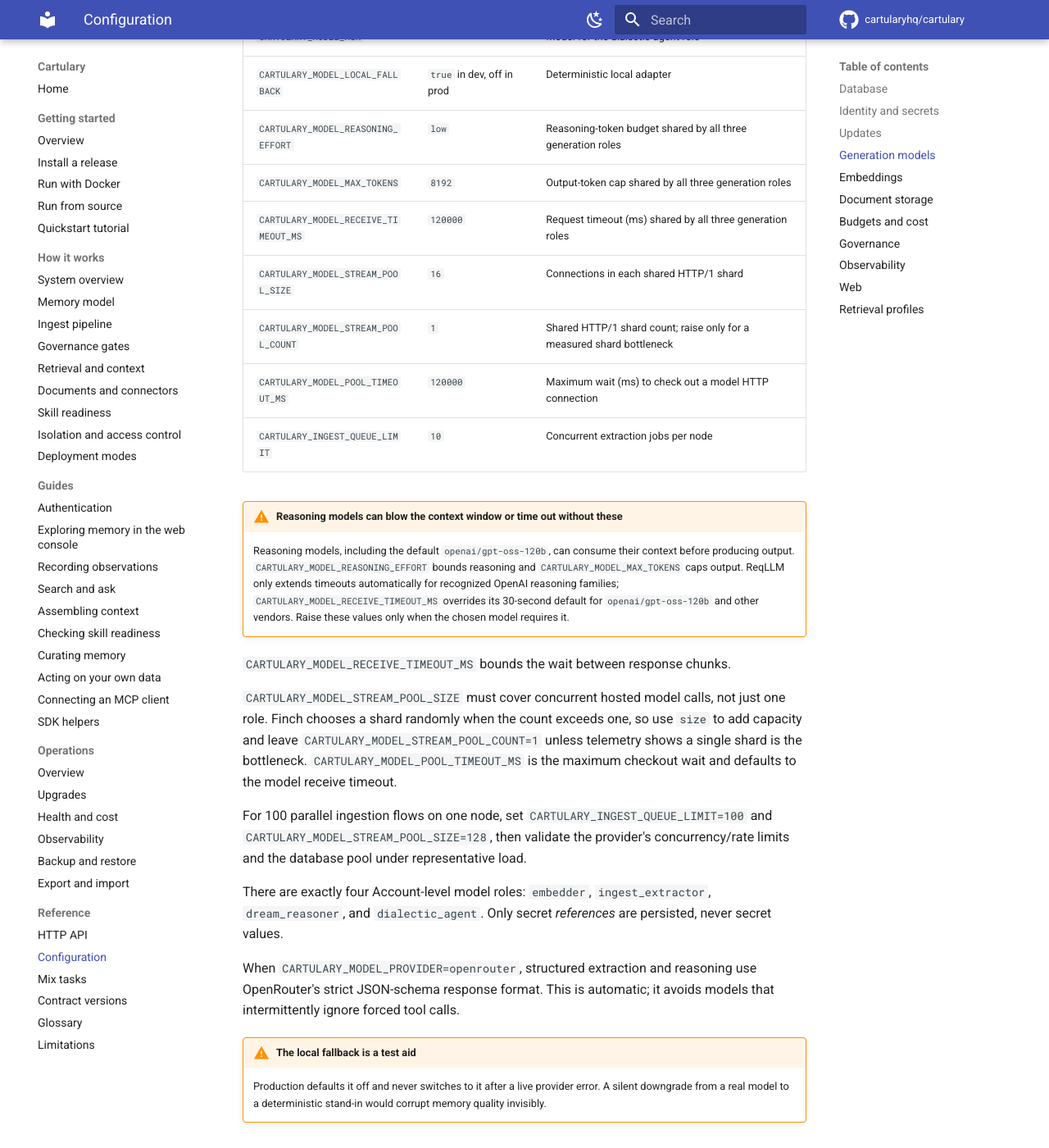
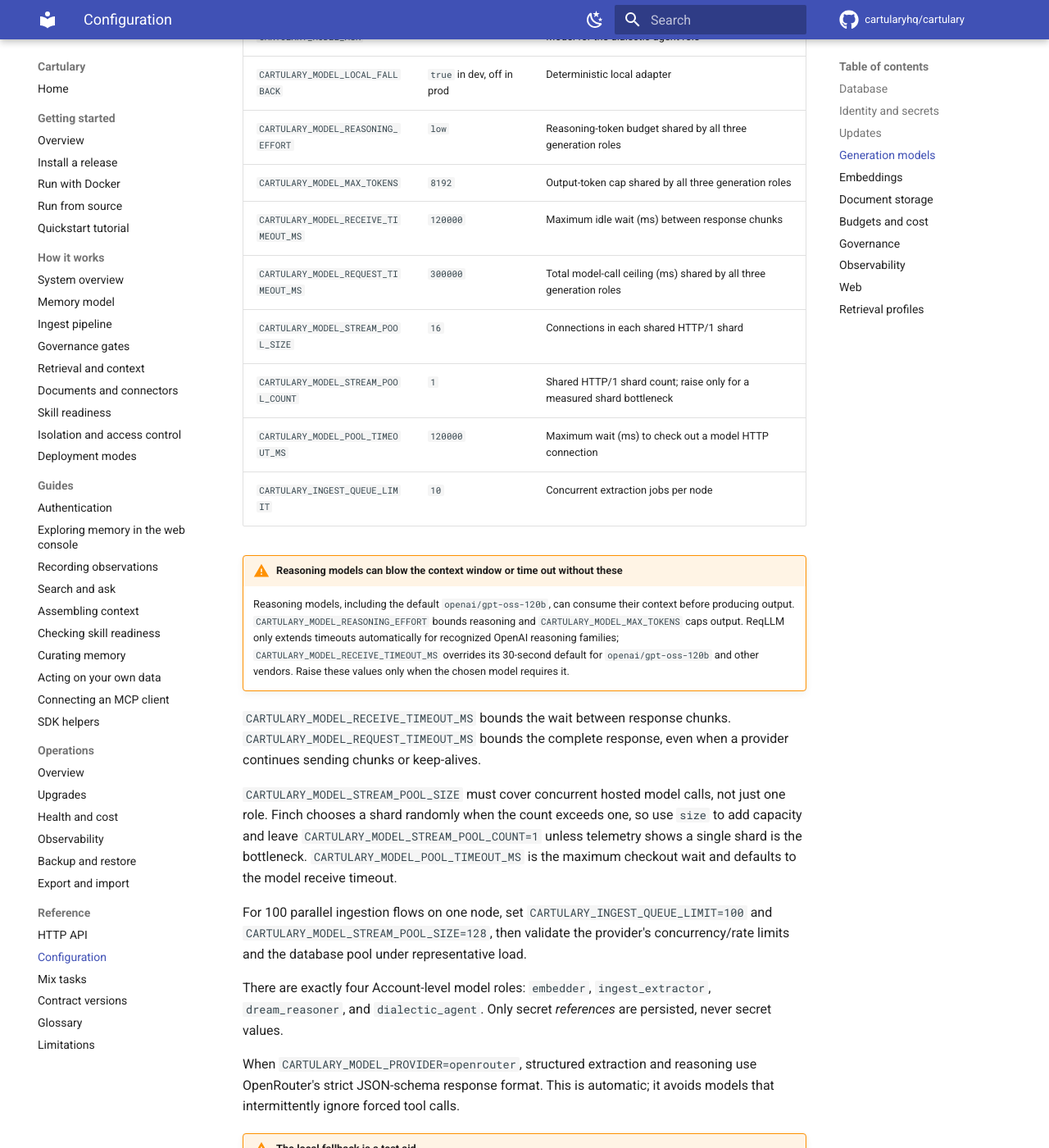
Before and after one commit to cartularyhq/cartulary, an MkDocs documentation site: the page built from docs/reference/configuration.md, in a window 1280 px wide and 1400 px high, scrolled down 2876 px. Shown: the whole window at 82% size. Built offline with MkDocs 1.6.1 and Material for MkDocs 9.7.7, drawn with Linux system fonts in a browser that asks for light colours; comment, search, counter and statistics services are not loaded.

Commit message:
Fix model request timeout cap

```diff
--- a/docs/reference/configuration.md
+++ b/docs/reference/configuration.md
@@ -84,7 +84,8 @@ surfaces report the available version and retain their normal deployment flow.
 | `CARTULARY_MODEL_LOCAL_FALLBACK` | `true` in dev, off in prod | Deterministic local adapter |
 | `CARTULARY_MODEL_REASONING_EFFORT` | `low` | Reasoning-token budget shared by all three generation roles |
 | `CARTULARY_MODEL_MAX_TOKENS` | `8192` | Output-token cap shared by all three generation roles |
-| `CARTULARY_MODEL_RECEIVE_TIMEOUT_MS` | `120000` | Request timeout (ms) shared by all three generation roles |
+| `CARTULARY_MODEL_RECEIVE_TIMEOUT_MS` | `120000` | Maximum idle wait (ms) between response chunks |
+| `CARTULARY_MODEL_REQUEST_TIMEOUT_MS` | `300000` | Total model-call ceiling (ms) shared by all three generation roles |
 | `CARTULARY_MODEL_STREAM_POOL_SIZE` | `16` | Connections in each shared HTTP/1 shard |
 | `CARTULARY_MODEL_STREAM_POOL_COUNT` | `1` | Shared HTTP/1 shard count; raise only for a measured shard bottleneck |
 | `CARTULARY_MODEL_POOL_TIMEOUT_MS` | `120000` | Maximum wait (ms) to check out a model HTTP connection |
@@ -100,6 +101,8 @@ surfaces report the available version and retain their normal deployment flow.
     chosen model requires it.
 
 `CARTULARY_MODEL_RECEIVE_TIMEOUT_MS` bounds the wait between response chunks.
+`CARTULARY_MODEL_REQUEST_TIMEOUT_MS` bounds the complete response, even when a
+provider continues sending chunks or keep-alives.
 
 `CARTULARY_MODEL_STREAM_POOL_SIZE` must cover concurrent hosted model calls,
 not just one role. Finch chooses a shard randomly when the count exceeds one,
```
Also changed, not shown: 3 other files.
